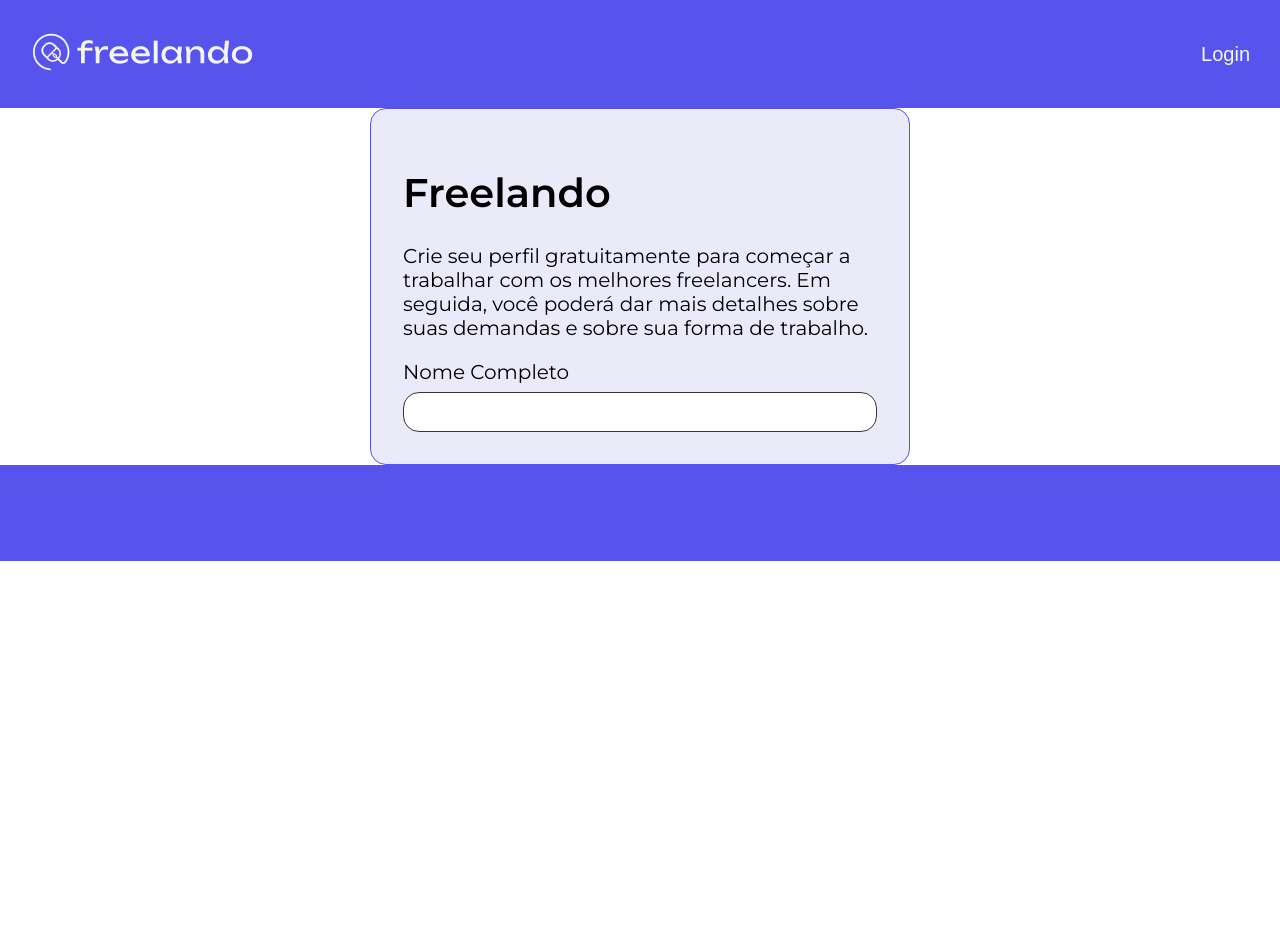
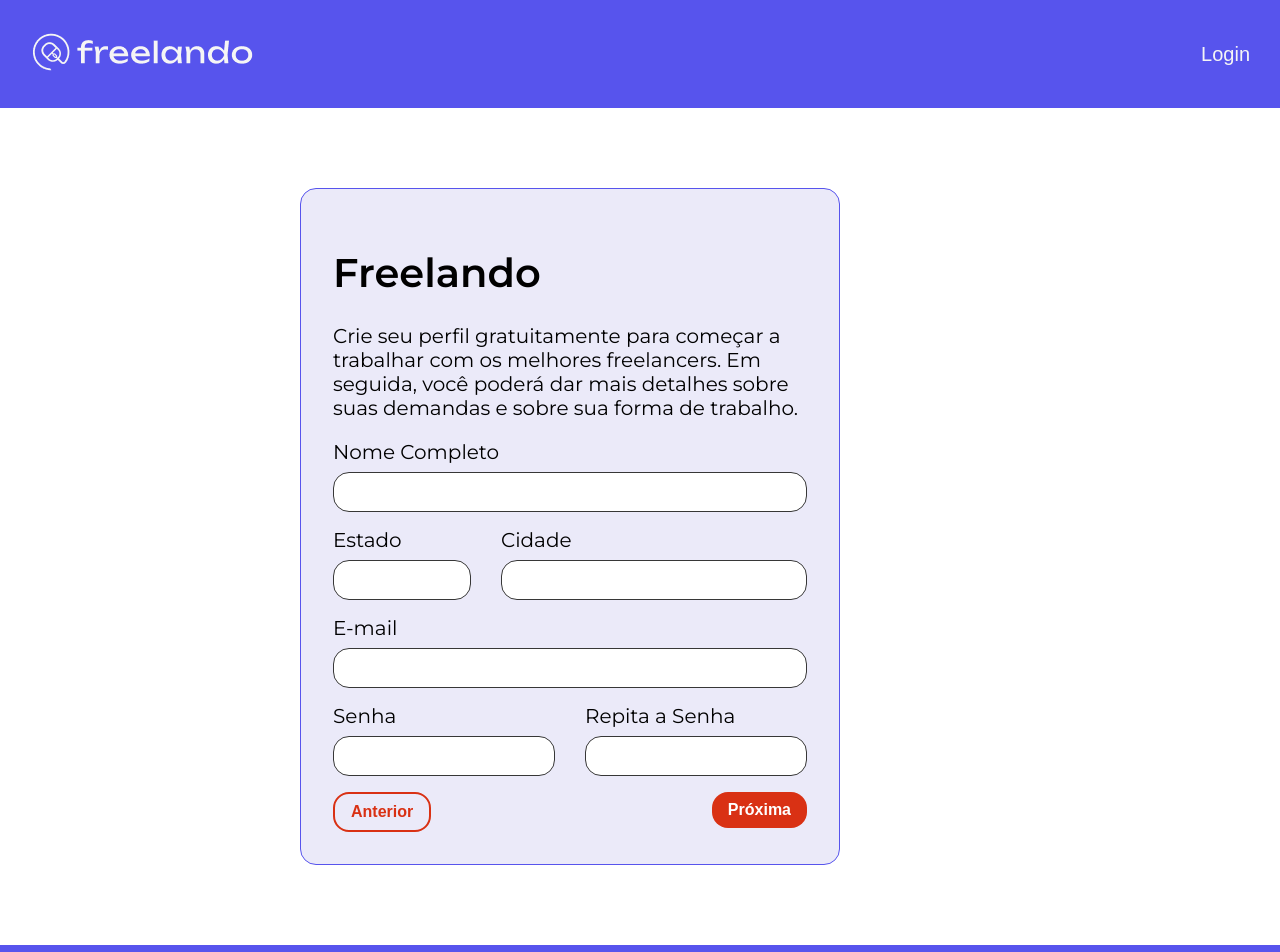
Before and after one commit to PeuStone/freelando, a React (Create React App) app: page / in a window 1280 px wide. Shown: the top 952 px of the page. Before the commit the page ends 800 px from the top, so only its background shows below. Built offline with nearby package versions, Linux system fonts and the light colour scheme.

Commit message:
Ajustes e adição dos inputs em falta do Card

```diff
--- a/src/App.js
+++ b/src/App.js
@@ -6,15 +6,16 @@
 import { ProvedorTema } from "./componentes/ProvedorTema";
 import { Rodape } from "./componentes/Rodape";
 import { Tipografia } from "./componentes/Tipografia";
+import { Botao } from "./componentes/Botao";
 
 function App() {
   return (
     <ProvedorTema>
       <Estilos />
       <Cabecalho />
-      <Container>
+      <Container style={{ margin: '80px 0' }}>
         <Row justify="center">
-          <Col lg={6}>
+          <Col lg={6} md={8} sm={12}>
             <Card>
               <Tipografia variante="h1" componente="h1">
                 Freelando
@@ -22,7 +23,46 @@
               <Tipografia variante="body" componente="body">
                 Crie seu perfil gratuitamente para começar a trabalhar com os melhores freelancers. Em seguida, você poderá dar mais detalhes sobre suas demandas e sobre sua forma de trabalho.
               </Tipografia>
-              <CampoTexto titulo="Nome Completo" />
+              <Row>
+                <Col lg={12} md={12} sm={12}>
+                  <CampoTexto titulo="Nome Completo" />
+                </Col>
+              </Row>
+              <Row>
+                <Col lg={4} md={4} sm={4}>
+                  <CampoTexto titulo="Estado" />
+                </Col>
+                <Col lg={8} md={8} sm={8}>
+                  <CampoTexto titulo="Cidade" />
+                </Col>
+              </Row>
+              <Row>
+                <Col>
+                  <CampoTexto titulo="E-mail" />
+                </Col>
+              </Row>
+              <Row>
+                <Col lg={6} md={6} sm={6}>
+                  <CampoTexto titulo="Senha" />
+                </Col>
+                <Col lg={6} md={6} sm={6}>
+                  <CampoTexto titulo="Repita a Senha" />
+                </Col>
+              </Row>
+              <Row>
+                <Col lg={6} md={6} sm={6}>
+                  <Botao variante="secundaria">
+                    Anterior
+                  </Botao>
+                </Col>
+                <Col lg={6} md={6} sm={6}>
+                  <div style={{ textAlign: 'right' }}>
+                    <Botao>
+                      Próxima
+                    </Botao>
+                  </div>
+                </Col>
+              </Row>
             </Card>
           </Col>
         </Row>
--- a/src/componentes/CampoTexto/index.jsx
+++ b/src/componentes/CampoTexto/index.jsx
@@ -14,6 +14,7 @@
     box-sizing: border-box;
     width: 100%;
     margin-top: ${props => props.theme.espacamentos.xs};
+    margin-bottom: ${props => props.theme.espacamentos.s};
     background: ${props => props.theme.cores.branco};
     border: 1px solid;
     border-color: ${props => props.theme.cores.neutras.a};
```
